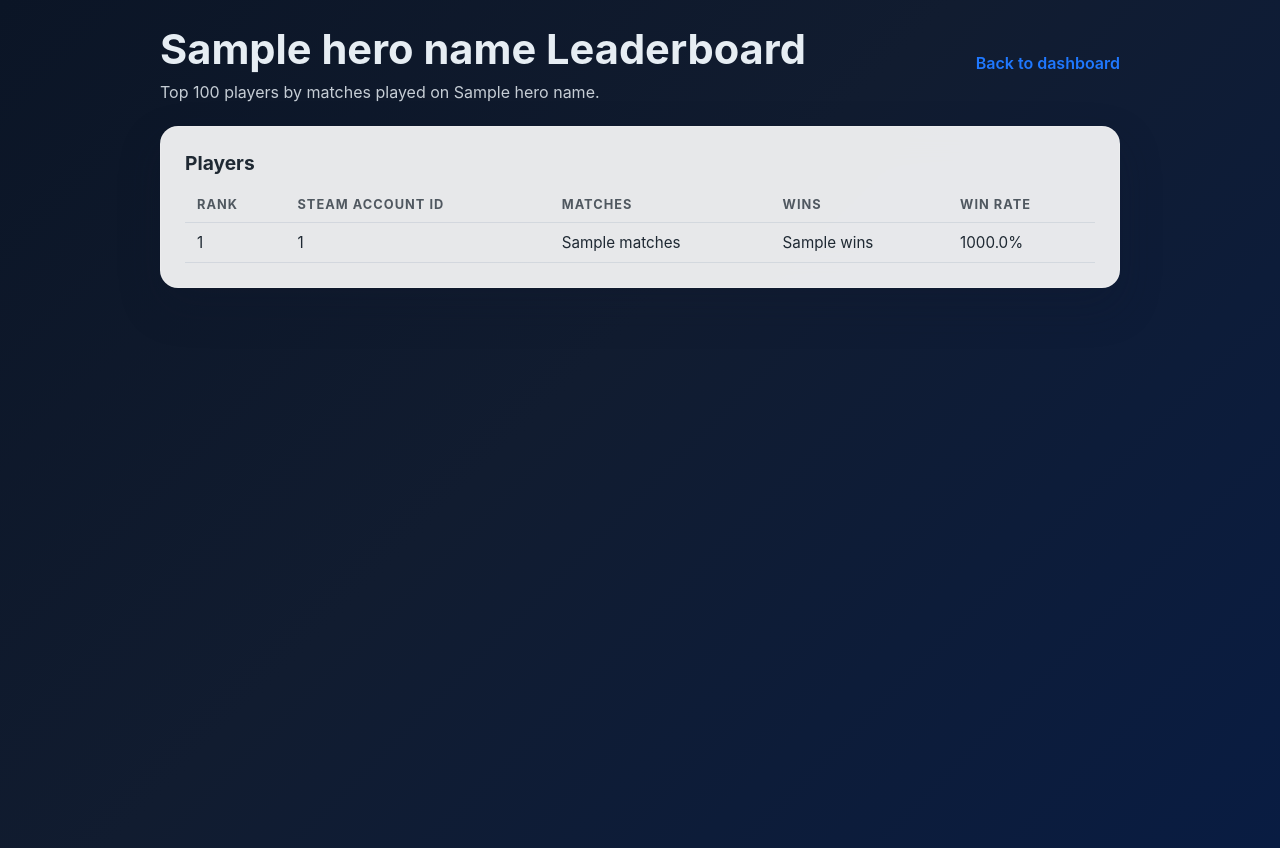
After one commit to Nitjsefnie/Stratz-Scraper, a Flask app: template templates/leaderboard.html in a window 1280 px wide. The commit adds this page. Run offline with Flask 3, Linux system fonts and the light colour scheme; the template is opened without the code that fills it: most values are stand-ins (such as "Sample title", 1, 10 or a date in 2020).

Commit message:
Add hero leaderboards endpoint

```diff
--- a/app.py
+++ b/app.py
@@ -2,10 +2,10 @@
 """Flask application providing the Stratz distributed scraping UI and API."""
 from pathlib import Path
 
-from flask import Flask, Response, jsonify, render_template, request
+from flask import Flask, Response, abort, jsonify, render_template, request
 
 from database import DB_PATH, db, ensure_schema, release_incomplete_assignments
-from heroes import HEROES
+from heroes import HEROES, HERO_SLUGS
 
 app = Flask(__name__, static_folder="static", template_folder="templates")
 
@@ -384,6 +384,46 @@ def seed():
     return jsonify({"seeded": [start, end]})
 
 
+@app.get("/leaderboards/<hero_slug>")
+def hero_leaderboard(hero_slug: str):
+    """Display the leaderboard for the requested hero."""
+
+    slug = hero_slug.strip().replace(" ", "_").lower()
+    hero_entry = HERO_SLUGS.get(slug)
+    if not hero_entry:
+        abort(404)
+
+    hero_id, hero_name = hero_entry
+    conn = db()
+    rows = conn.execute(
+        """
+        SELECT steamAccountId, matches, wins
+        FROM hero_stats
+        WHERE heroId=?
+        ORDER BY matches DESC, wins DESC, steamAccountId ASC
+        LIMIT 100
+        """,
+        (hero_id,),
+    ).fetchall()
+    conn.close()
+
+    players = [
+        {
+            "steamAccountId": row["steamAccountId"],
+            "matches": row["matches"],
+            "wins": row["wins"],
+        }
+        for row in rows
+    ]
+
+    return render_template(
+        "leaderboard.html",
+        hero_name=hero_name,
+        hero_slug=slug,
+        players=players,
+    )
+
+
 @app.get("/best")
 def best():
     conn = db()
--- a/heroes.py
+++ b/heroes.py
@@ -1,4 +1,13 @@
 """Hero metadata for Stratz scraper."""
+
+from typing import Dict, Tuple
+
+
+def hero_slug(name: str) -> str:
+    """Return the canonical slug for a hero name."""
+
+    return name.lower().replace(" ", "_")
+
 
 HEROES_JSON = [
     {"id": 1, "localized_name": "Anti-Mage"},
@@ -130,5 +139,9 @@ HEROES_JSON = [
 ]
 
 HEROES = {hero["id"]: hero["localized_name"] for hero in HEROES_JSON}
+HERO_SLUGS: Dict[str, Tuple[int, str]] = {
+    hero_slug(hero["localized_name"]): (hero["id"], hero["localized_name"])
+    for hero in HEROES_JSON
+}
 
-__all__ = ["HEROES", "HEROES_JSON"]
+__all__ = ["HEROES", "HEROES_JSON", "HERO_SLUGS", "hero_slug"]
--- a/static/css/styles.css
+++ b/static/css/styles.css
@@ -279,6 +279,16 @@ button:disabled {
   color: var(--muted);
 }
 
+.page-header a {
+  color: var(--accent);
+  font-weight: 600;
+  text-decoration: none;
+}
+
+.page-header a:hover {
+  text-decoration: underline;
+}
+
 @media (prefers-color-scheme: dark) {
   .muted {
     color: var(--muted-dark);
--- /dev/null
+++ b/templates/leaderboard.html
@@ -0,0 +1,53 @@
+<!doctype html>
+<html lang="en">
+  <head>
+    <meta charset="utf-8">
+    <title>{{ hero_name }} Leaderboard - Dota Distributed Scraper</title>
+    <meta name="viewport" content="width=device-width, initial-scale=1">
+    <link rel="stylesheet" href="{{ url_for('static', filename='css/styles.css') }}">
+  </head>
+  <body>
+    <main class="container">
+      <header class="page-header">
+        <div>
+          <h1>{{ hero_name }} Leaderboard</h1>
+          <p class="lead">Top 100 players by matches played on {{ hero_name }}.</p>
+        </div>
+        <a href="{{ url_for('index') }}">Back to dashboard</a>
+      </header>
+
+      <section class="card">
+        <h2>Players</h2>
+        {% if players %}
+        <div class="table-wrapper">
+          <table>
+            <thead>
+              <tr>
+                <th scope="col">Rank</th>
+                <th scope="col">Steam Account ID</th>
+                <th scope="col">Matches</th>
+                <th scope="col">Wins</th>
+                <th scope="col">Win Rate</th>
+              </tr>
+            </thead>
+            <tbody>
+              {% for player in players %}
+              {% set win_rate = (player.matches and (player.wins / player.matches * 100)) or 0 %}
+              <tr>
+                <td>{{ loop.index }}</td>
+                <td>{{ player.steamAccountId }}</td>
+                <td>{{ player.matches }}</td>
+                <td>{{ player.wins }}</td>
+                <td>{{ '%.1f' % win_rate }}%</td>
+              </tr>
+              {% endfor %}
+            </tbody>
+          </table>
+        </div>
+        {% else %}
+        <p class="muted">No match data has been collected for {{ hero_name }} yet.</p>
+        {% endif %}
+      </section>
+    </main>
+  </body>
+</html>
```
